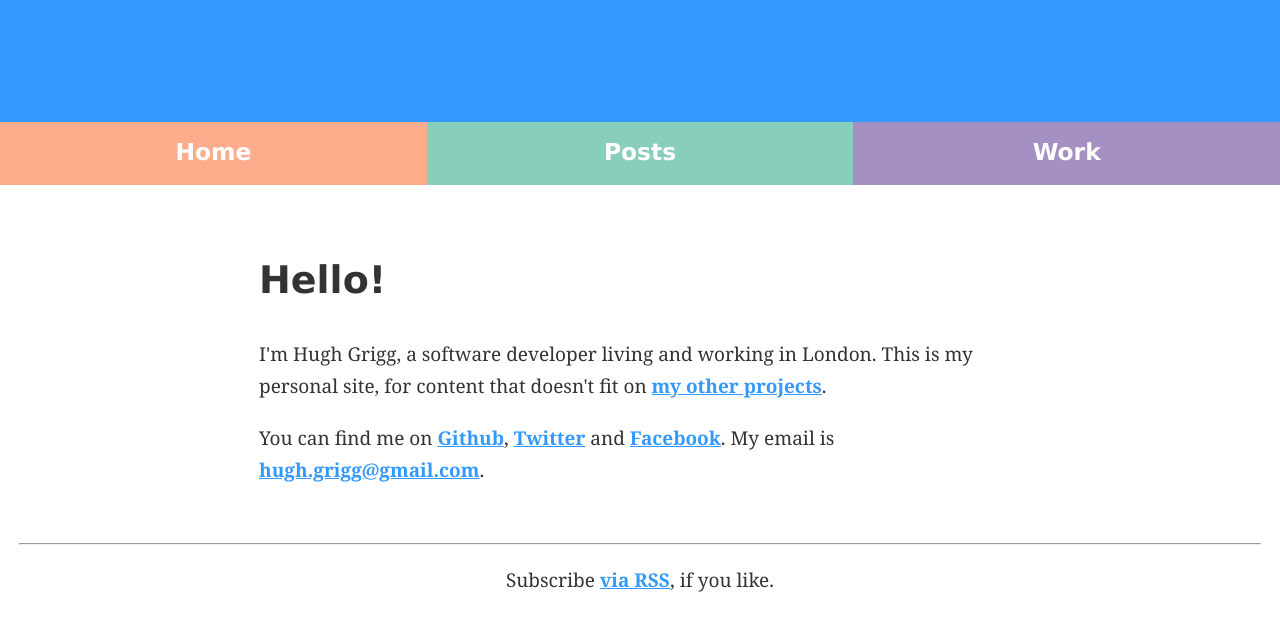
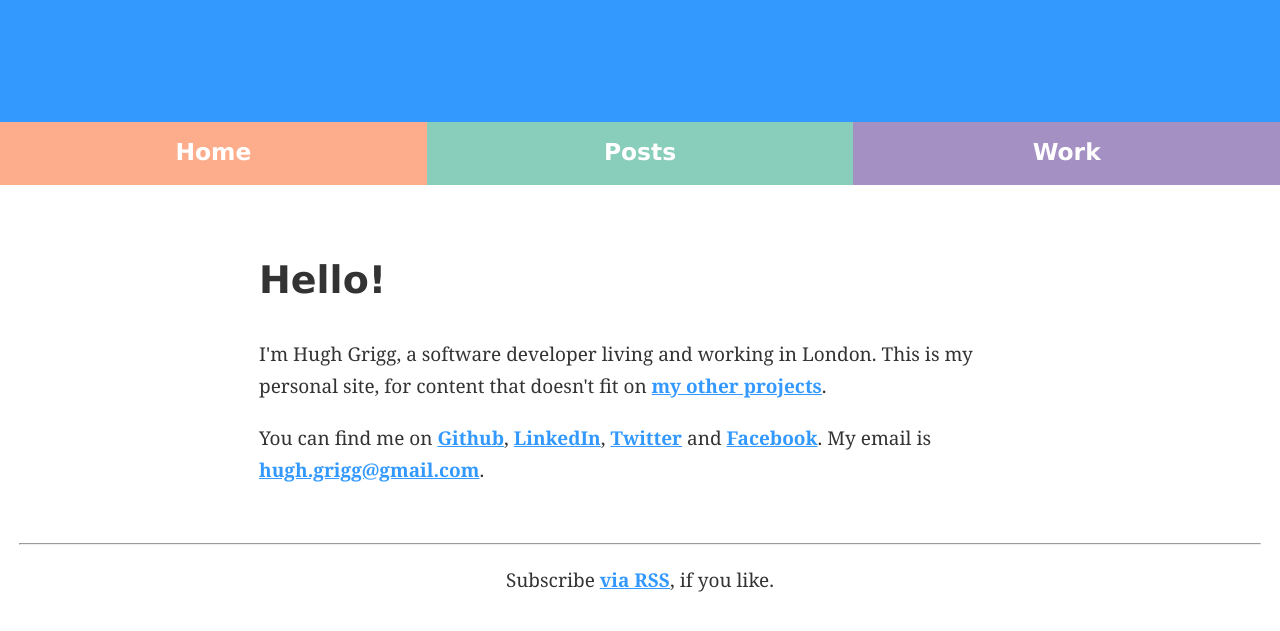
Before and after one commit to hdrhbbu1/hughgrigg.com, a Jekyll site: the page built from index.html, in a window 1280 px wide. Shown: the top 631 px of the page. Built offline with Jekyll 4.4.1, drawn with Linux system fonts in a browser that asks for light colours; some web fonts are replaced.

Commit message:
Add LinkedIn to homepage

```diff
--- a/index.html
+++ b/index.html
@@ -12,6 +12,7 @@
 
 <p>
     You can find me on <a href="https://github.com/hughgrigg">Github</a>,
+    <a href="https://www.linkedin.com/in/hughgrigg">LinkedIn</a>,
     <a href="https://twitter.com/eastasiastudent">Twitter</a> and
     <a href="https://www.facebook.com/hugh.grigg">Facebook</a>. My email is
     <a href="mailto:Hugh Grigg<hugh.grigg@gmail.com>">hugh.grigg@gmail.com</a>.
```
